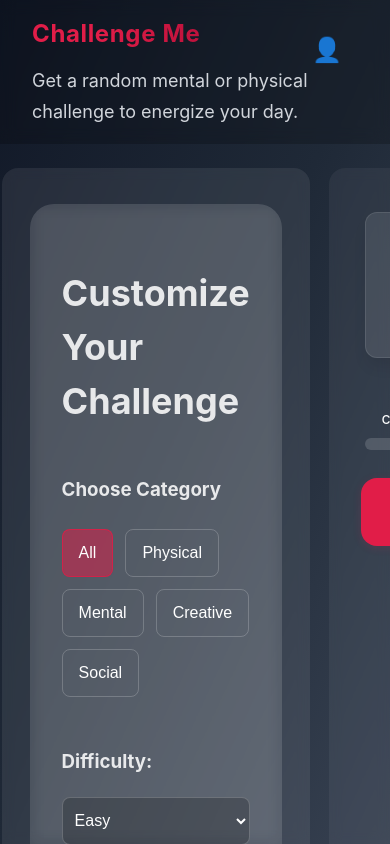
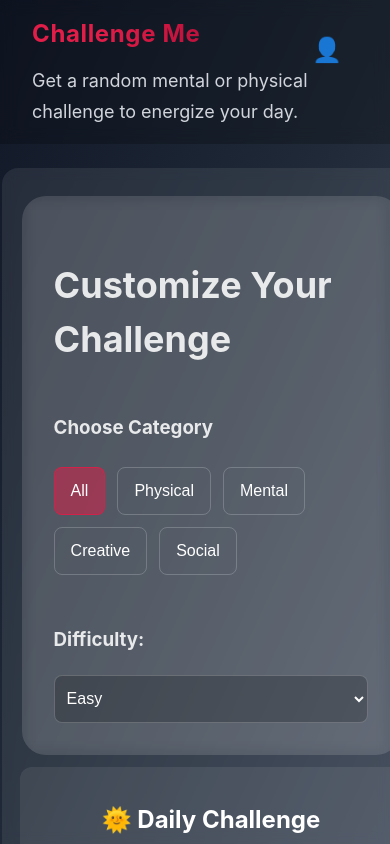
Before and after one commit to robertoandino/challenge-me, a React (Vite) app: page / in a window 390 px wide. Built offline with nearby package versions, Linux system fonts and the light colour scheme.

Commit message:
Refactor main layout styles for improved responsiveness and organization

```diff
--- a/src/pages/responsive.css
+++ b/src/pages/responsive.css
@@ -18,15 +18,19 @@
 /* Responsive Main Layout */
 @media (max-width: 700px) {
     .page-content {
-        padding: 1rem 0.25rem;
-        max-width: 100vw;
-        width: 100vw;
-        box-sizing: border-box;
+        display: flex;
+        flex-direction: column;
+        gap: 1.5rem;
     }
     section {
         padding: 1rem 0.5rem;
         width: 100%;
         box-sizing: border-box;
+    }
+    .left-column,
+    .right-column {
+        width: 100%;
+        padding: 1rem;
     }
 }
 
```
